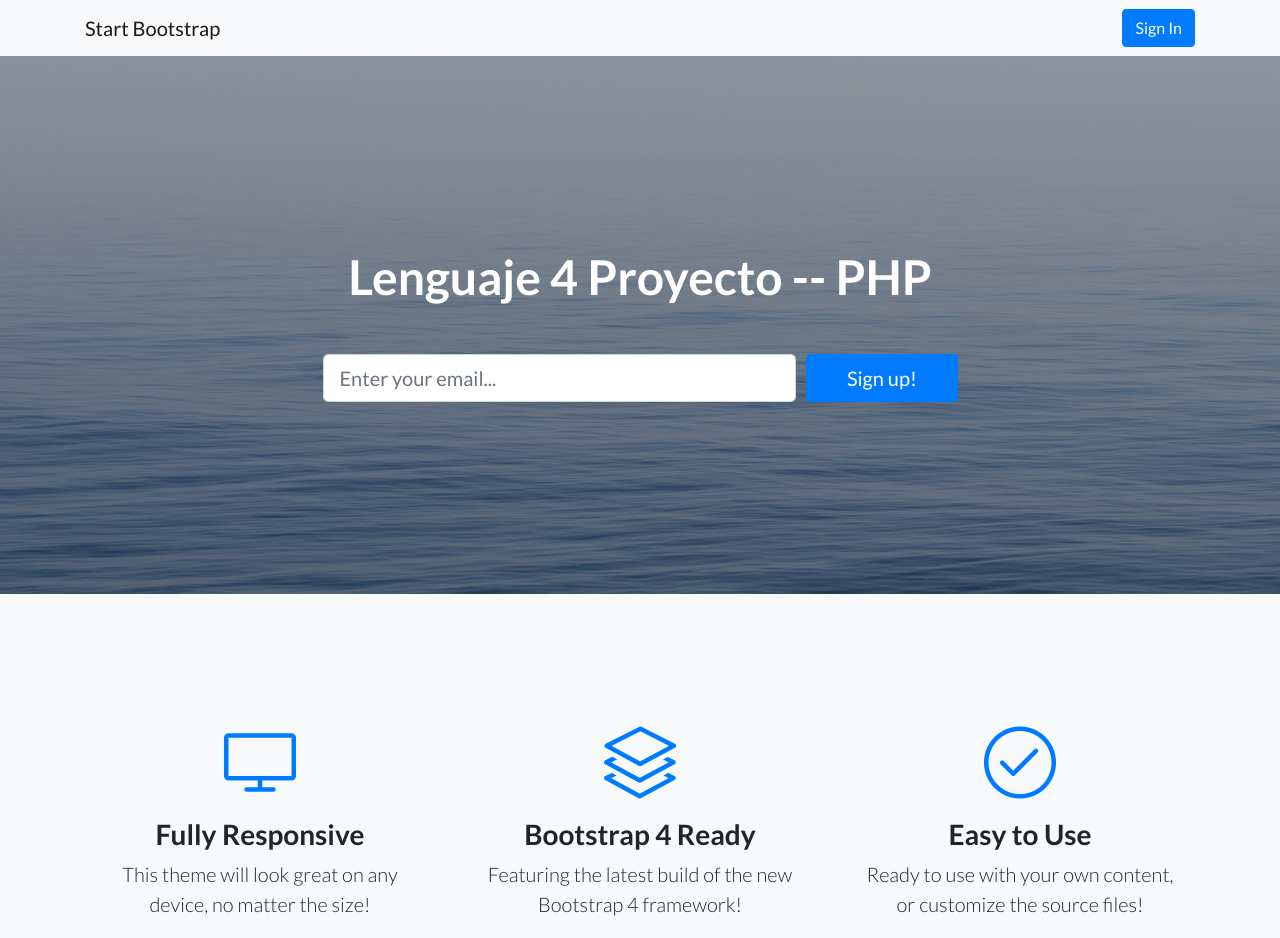
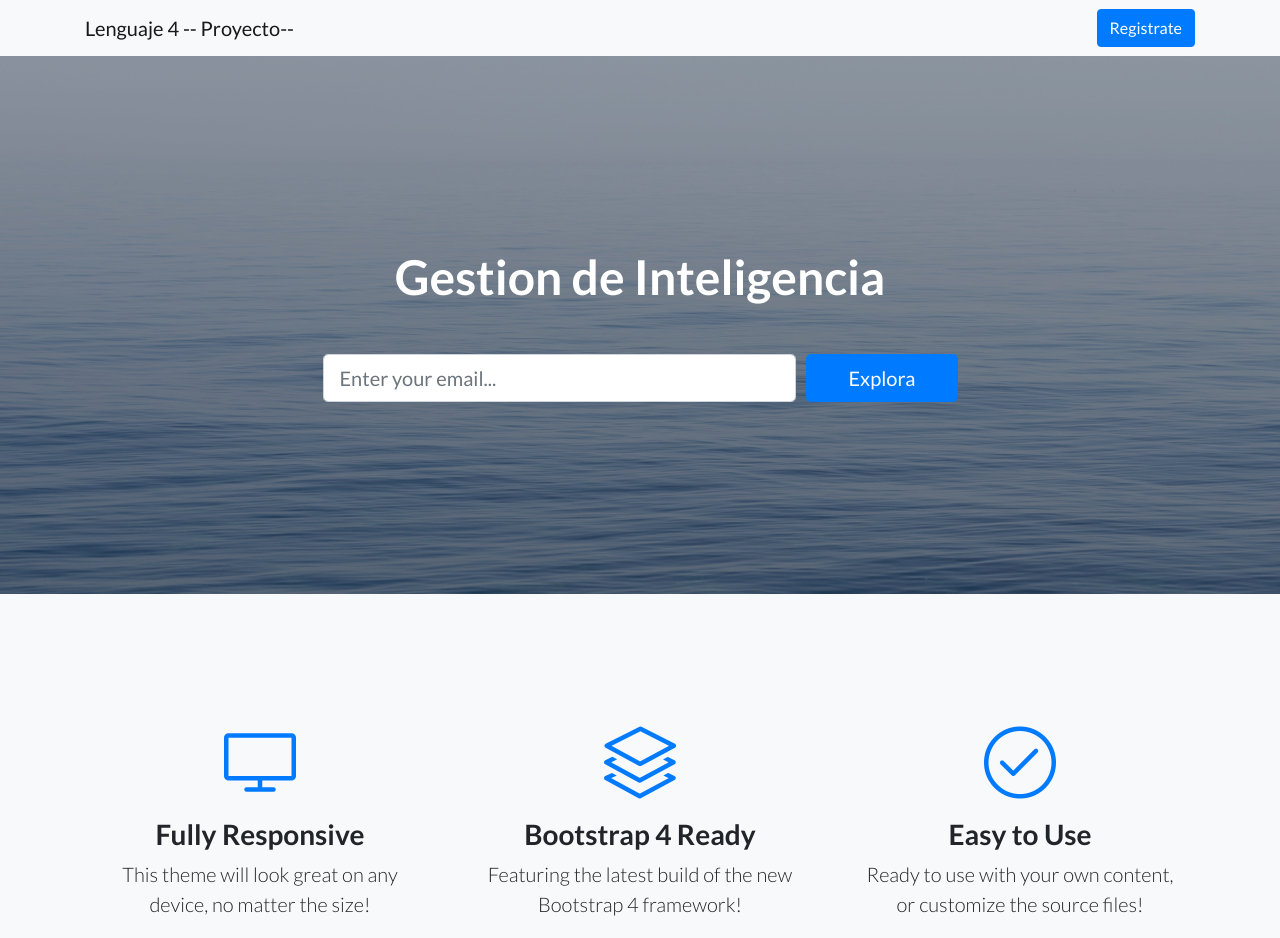
Before and after one commit to gerald9610/proyectoL4, a website: page index.html in a window 1280 px wide. Shown: the top 938 px of the page. Drawn offline with Linux system fonts and the light colour scheme.

Commit message:
cambios de los textos
cambio de textos de temas

```diff
--- a/index.html
+++ b/index.html
@@ -8,7 +8,7 @@
   <meta name="description" content="">
   <meta name="author" content="">
 
-  <title>Landing Page - Start Bootstrap Theme</title>
+  <title>Proyecto</title>
 
   <!-- Bootstrap core CSS -->
   <link href="vendor/bootstrap/css/bootstrap.min.css" rel="stylesheet">
@@ -28,8 +28,8 @@
   <!-- Navigation -->
   <nav class="navbar navbar-light bg-light static-top">
     <div class="container">
-      <a class="navbar-brand" href="#">Start Bootstrap</a>
-      <a class="btn btn-primary" href="#">Sign In</a>
+      <a class="navbar-brand" href="#">Lenguaje 4 -- Proyecto--</a>
+      <a class="btn btn-primary" href="#">Registrate</a>
     </div>
   </nav>
 
@@ -39,7 +39,7 @@
     <div class="container">
       <div class="row">
         <div class="col-xl-9 mx-auto">
-          <h1 class="mb-5">Lenguaje 4 Proyecto -- PHP</h1>
+          <h1 class="mb-5">Gestion de Inteligencia  </h1>
         </div>
         <div class="col-md-10 col-lg-8 col-xl-7 mx-auto">
           <form>
@@ -48,7 +48,7 @@
                 <input type="email" class="form-control form-control-lg" placeholder="Enter your email...">
               </div>
               <div class="col-12 col-md-3">
-                <button type="submit" class="btn btn-block btn-lg btn-primary">Sign up!</button>
+                <button type="submit" class="btn btn-block btn-lg btn-primary">Explora</button>
               </div>
             </div>
           </form>
```
